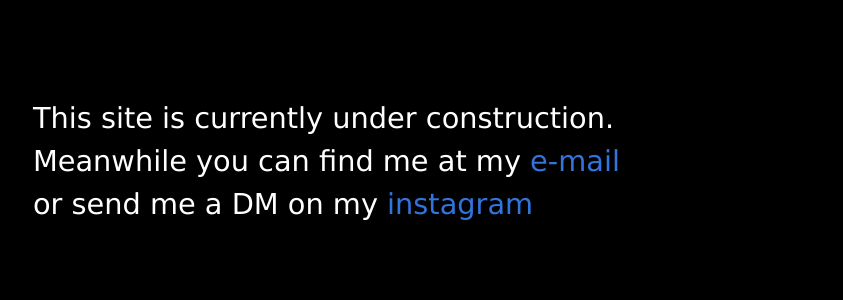
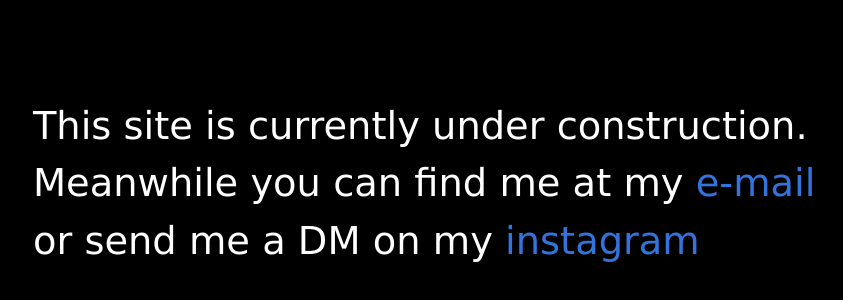
Before and after one commit to gugutz/lpitz.com, a Gatsby site: page / in a window 1280 px wide. Shown: the part 70-370 px from the top of the page, without its empty margins (237-1080 px from the left). Built offline with nearby package versions, Linux system fonts and the light colour scheme; Gatsby itself is replaced by a stand-in of ours; a web font is replaced by a local one.

Commit message:
new deploy

```diff
--- a/src/css/lpitz.css
+++ b/src/css/lpitz.css
@@ -15,5 +15,6 @@
   color: white;
   margin-top: 13%;
   margin-left: 10%;
-  font-size: 1.8em;
+  /* font-size: 1.8em; */
+  font-size: 3vw;
 }
```
